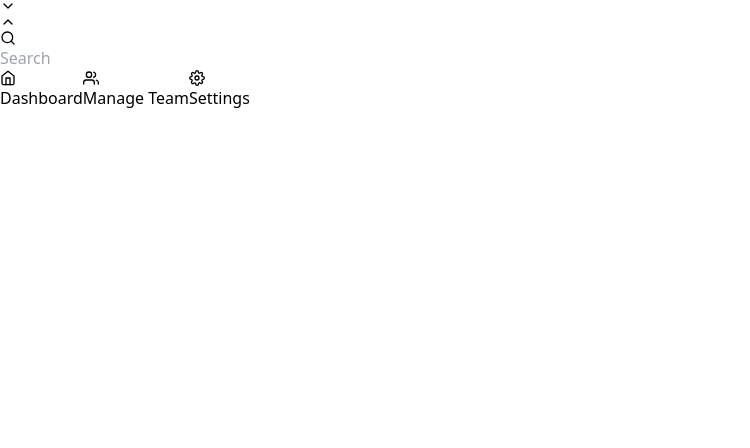
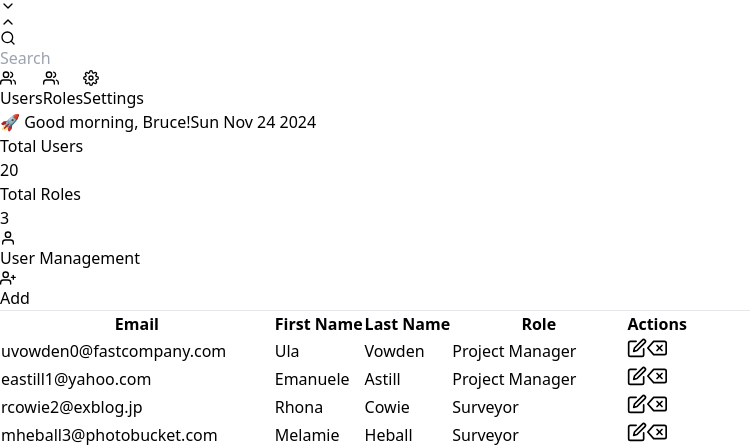
Before and after one commit to moh1t-do/rbac-ui, a React (Vite) app: page /dashboard/users in a window 1280 px wide. Shown: the part 352-800 px from the top of the page, without its empty margins (0-750 px from the left). Built offline with nearby package versions, Linux system fonts and the light colour scheme.

Commit message:
feat: restructure dashboard routing to include user and role management tables, remove Manage Team page

```diff
--- a/src/App.tsx
+++ b/src/App.tsx
@@ -4,7 +4,8 @@ import { FiChevronLeft, FiChevronRight } from "react-icons/fi";
 import { Dashboard } from "./pages/Dashboard";
 import { Sidebar } from "./components/Sidebar/Sidebar";
 import Settings from "./pages/Setting";
-import ManageTeam from "./pages/Team";
+import { UserTable } from "./components/Dashboard/UserTable";
+import RoleTable from "./components/Dashboard/RoleTable";
 
 export default function App() {
   const [isCollapsed, setIsCollapsed] = useState(false);
@@ -41,9 +42,11 @@ export default function App() {
       </div>
       <div className="flex-1 p-4">
         <Routes>
-          <Route path="/dashboard" element={<Dashboard />} />
+          <Route path="/dashboard" element={<Dashboard />}>
+            <Route path="users" element={<UserTable />} />
+            <Route path="roles" element={<RoleTable />} />
+          </Route>
           <Route path="/settings" element={<Settings />} />
-          <Route path="/manageteam" element={<ManageTeam />} />
         </Routes>
       </div>
     </main>
--- /dev/null
+++ b/src/components/Dashboard/RoleTable.tsx
@@ -0,0 +1,5 @@
+function RoleTable() {
+    return (<div>Role Table</div>);
+}
+
+export default RoleTable;
--- a/src/components/Dashboard/UserTable.tsx
+++ b/src/components/Dashboard/UserTable.tsx
@@ -1,5 +1,5 @@
 import { useState, useEffect } from "react";
-import { FiUser, FiArrowLeft, FiArrowRight } from "react-icons/fi";
+import { FiUser, FiArrowLeft, FiArrowRight, FiEdit, FiDelete, FiUserPlus } from "react-icons/fi";
 import mockusers from "../../assets/mockUsers.json";
 import { Link } from "react-router";
 
@@ -17,8 +17,6 @@ interface TableRowProps extends IUser {
 
 export const UserTable = () => {
   const [users, setUsers] = useState<IUser[]>();
-  const [filterUsers, setFilterUsers] = useState<IUser[]>();
-  const [search, setsearch] = useState<string>("");
   const [currentPage, setCurrentPage] = useState<number>(1);
   const [usersPerPage, setUsersPerPage] = useState<number>(10);
   const [totalUsers, setTotalUsers] = useState<number>(0);
@@ -37,21 +35,6 @@ export const UserTable = () => {
     return setCurrentPage(currentPage - 1);
   };
 
-  const handleSearch = (e: React.ChangeEvent<HTMLInputElement>) => {
-    setsearch(e.target.value);
-  }
-
-  const handleFilter = () => {
-    const fuser = users?.filter(({ email }) => email.includes(search));
-    setCurrentPage(1);
-    setFilterUsers(fuser);
-  };
-
-  useEffect(() => {
-    const timerid = setTimeout(handleFilter, 500);
-    return () => clearTimeout(timerid);
-  }, [search]);
-
   useEffect(() => {
     setTotalUsers(mockusers.length);
     const tuser = mockusers.slice((currentPage - 1) * usersPerPage, currentPage * usersPerPage);
@@ -65,17 +48,18 @@ export const UserTable = () => {
         <h3 className="flex items-center gap-1.5 font-medium">
           <FiUser /> User Management
         </h3>
+        <button className="flex items-center justify-between rounded px-2 outline gap-2 outline-purple-500">
+          <FiUserPlus />
+          Add
+        </button>
       </div>
-      {/* <div>
-        <input className="mb-4 text-sm outline outline-[0.5px] px-2 py-1 rounded-sm outline-slate-400" placeholder="Search" onInput={handleSearch}></input>
-      </div> */}
       <hr className="mb-4" />
       <div className="overflow-x-scroll">
         <table className="w-full table-auto">
           <TableHead />
           <tbody>
             {
-              (filterUsers || users)?.map((user, index) => (
+              (users)?.map((user, index) => (
                 <TableRow
                   key={user.id}
                   id={user.id}
@@ -110,7 +94,7 @@ const TableHead = () => {
         <th className="text-start p-1.5">First Name</th>
         <th className="text-start p-1.5">Last Name</th>
         <th className="text-start p-1.5">Role</th>
-        {/* <th className="text-start p-1.5">Actions</th> */}
+        <th className="text-start p-1.5">Actions</th>
       </tr>
     </thead>
   );
@@ -127,26 +111,23 @@ const TableRow = ({
   return (
     <tr className={order % 2 ? "bg-stone-100 text-sm" : "text-sm"}>
       <td className="p-1.5">
-        <Link to={`/manageteam?id=${id}`} className="text-purple-700 underline">
+        <Link to={`mailto:${email}`} className="text-purple-700 underline">
           {email}
         </Link>
       </td>
       <td className="p-1.5">{firstName}</td>
       <td className="p-1.5">{lastName}</td>
       <td className="p-1.5">{role}</td>
-      {/* <td className="w-10">
+      <td className="w-10">
         <div className="flex items-center justify-between">
-          <button className="rounded-l px-2 text-left py-1.5 w-full text-sm bg-purple-100 text-purple-700 hover:bg-purple-200 transition-colors"
-            onClick={() => {
-              setOpen(!open);
-            }}>
-            Modify
+          <button className="text-purple-500">
+            <FiEdit size={20} />
           </button>
-          <button className="rounded-r px-2 text-left py-1.5 w-full text-sm bg-red-100 text-red-700 hover:bg-red-200 transition-colors">
-            Delete
+          <button className="text-red-500">
+            <FiDelete size={20} />
           </button>
         </div>
-      </td> */}
+      </td>
     </tr>
   );
 };
--- a/src/components/Sidebar/SidebarRouteSelect.tsx
+++ b/src/components/Sidebar/SidebarRouteSelect.tsx
@@ -11,9 +11,9 @@ export const SidebarRouteSelect = () => {
   const currentPath = location.pathname;
   return (
     <div className="space-y-1">
-      <SidebarRoute Icon={FiHome} selected={currentPath === "/dashboard"} title="Dashboard" />
-      <SidebarRoute Icon={FiUsers} selected={currentPath === "/manageteam"} title="Manage Team" />
-      <SidebarRoute Icon={FiSettings} selected={currentPath === "/settings"} title="Settings" />
+      <SidebarRoute Icon={FiUsers} selected={currentPath === "/dashboard/users"} title="Users" path="/dashboard/users" />
+      <SidebarRoute Icon={FiUsers} selected={currentPath === "/dashboard/roles"} title="Roles" path="/dashboard/roles" />
+      <SidebarRoute Icon={FiSettings} selected={currentPath === "/settings"} title="Settings" path="settings" />
     </div>
   );
 };
@@ -22,10 +22,12 @@ const SidebarRoute = ({
   selected,
   Icon,
   title,
+  path,
 }: {
   selected: boolean;
   Icon: IconType;
   title: string;
+  path: string;
 }) => {
   const navigate = useNavigate();
   return (
@@ -35,7 +37,7 @@ const SidebarRoute = ({
         : "hover:bg-stone-200 bg-transparent text-stone-500 shadow-none"
         }`}
       onClick={() => {
-        navigate(((title.split(' ')).join('')).toLowerCase());
+        navigate(path);
       }}
     >
       <Icon className={selected ? "text-violet-500" : ""} />
--- a/src/pages/Dashboard.tsx
+++ b/src/pages/Dashboard.tsx
@@ -1,6 +1,6 @@
+import { Outlet } from "react-router"
 import { TopBar } from "../components/Dashboard/TopBar";
 import { StatCards } from "../components/Dashboard/StatCards";
-import { UserTable } from "../components/Dashboard/UserTable";
 
 export const Dashboard = () => {
   return (
@@ -8,7 +8,7 @@ export const Dashboard = () => {
       <TopBar />
       <div className="px-4 grid gap-3 grid-cols-12">
         <StatCards />
-        <UserTable />
+        <Outlet />
       </div>
     </div>
   );
--- a/src/pages/Team.tsx
+++ /dev/null
@@ -1,5 +0,0 @@
-function ManageTeam() {
-    return (<div>Team</div>);
-}
-
-export default ManageTeam;
```
